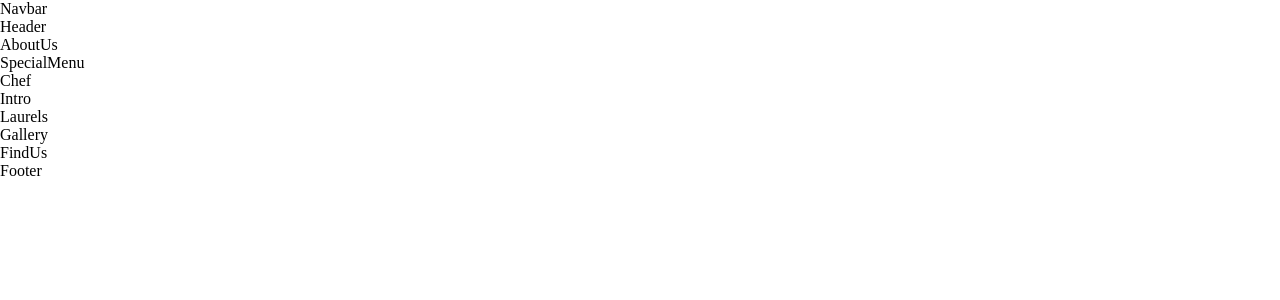
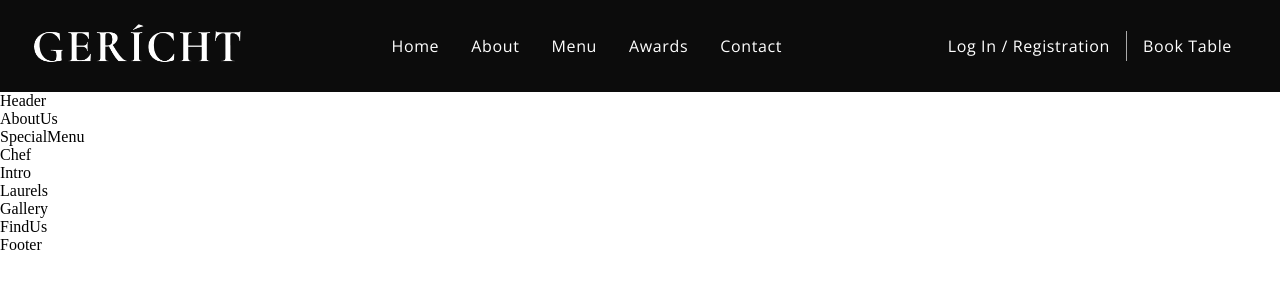
Before and after one commit to amarkmcconn/RestaurantReact, a React (Create React App) app: page / in a window 1280 px wide. Shown: the top 300 px of the page. Built offline with nearby package versions, Linux system fonts and the light colour scheme; a web font is replaced by a local one.

Commit message:
update project and setup navbar

```diff
--- a/src/components/Navbar/Navbar.css
+++ b/src/components/Navbar/Navbar.css
@@ -0,0 +1,131 @@
+.app__navbar {
+  width: 100%;
+  display: flex;
+  justify-content: space-between;
+  align-items: center;
+  background-color: var(--color-black);
+  padding: 1rem 2rem;
+}
+
+.app__navbar-logo{
+  display: flex;
+  justify-content: flex-start;
+  align-items: center;
+}
+
+.app__navbar-logo img{
+width: 150px;
+}
+
+.app__navbar-links{
+  flex: 1;
+  display: flex;
+  justify-content: center;
+  align-items: center;
+  list-style: none;
+}
+
+.app__navbar-links li{
+  margin: 0 1rem;
+  cursor: pointer;
+}
+
+.app__navbar-links li:hover{
+  color: var(--color-grey);
+}
+
+.app__navbar-login {
+  display: flex;
+  justify-content: flex-end;
+  align-items: center;
+}
+
+.app__navbar-login a {
+  margin: 0 1rem;
+  text-decoration: none;
+  transition: 0.5s ease;
+}
+
+.app__navbar-login a:hover {
+  border-bottom: 1px solid var(--color-golden);
+}
+
+.app__navbar-login div {
+  width: 1px;
+  height: 30px;
+  background-color: var(--color-grey);
+}
+
+.app__navbar-smallscreen {
+  display: none;
+}
+
+.app__navbar-smallscreen_overlay {
+  position: fixed;
+  top: 0;
+  left: 0;
+  width: 100%;
+  height: 100vh;
+  background: var(--color-black);
+  transition: 0.5s ease;
+  flex-direction: column;
+  z-index: 5;
+}
+
+.app__navbar-smallscreen_overlay .overlay__close {
+  font-size: 27px;
+  color: var(--color-golden);
+  cursor: pointer;
+  position: absolute;
+  top: 20px;
+  right: 20px;
+}
+
+.app__navbar-smallscreen_links {
+  list-style: none;
+}
+
+.app__navbar-smallscreen_links {
+  margin: 2rem;
+  cursor: pointer;
+  color: var(--color-golden);
+  font-size: 2rem;
+  text-align: center;
+  font-family: var(--font-base);
+}
+
+.app__navbar-smallscreen_links li:hover{
+  color: var(--color-white);
+}
+
+
+@media screen and (max-width: 2000px) {
+  .app__navbar-logo img {
+    width: 210px;
+  }
+}
+
+
+@media screen and (max-width: 1150px) {
+  .app__navbar-links {
+    display: none;
+  }
+
+  .app__navbar-smallscreen {
+    display: flex;
+  }
+}
+
+@media screen and (max-width: 650px) {
+  .app__navbar {
+    padding: 1rem;
+  }
+
+  .app__navbar-login {
+    display: none;
+  }
+
+  .app__navbar-logo img {
+    width: 110px;
+  }
+}
--- a/src/components/Navbar/Navbar.jsx
+++ b/src/components/Navbar/Navbar.jsx
@@ -1,11 +1,46 @@
+
 import React from 'react';
-
+import { GiHamburgerMenu } from 'react-icons/gi';
+import { MdOutlineRestaurantMenu } from 'react-icons/md';
+import images from '../../constants/images';
 import './Navbar.css';
 
-const Navbar = () => (
-  <div>
-    Navbar
-  </div>
-);
+const Navbar = () => {
+  const [toggleMenu, setToggleMenu] = React.useState(false);
+  return (
+    <nav className="app__navbar">
+      <div className="app__navbar-logo">
+        <img src={images.gericht} alt="app__logo" />
+      </div>
+      <ul className="app__navbar-links">
+        <li className="p__opensans"><a href="#home">Home</a></li>
+        <li className="p__opensans"><a href="#about">About</a></li>
+        <li className="p__opensans"><a href="#menu">Menu</a></li>
+        <li className="p__opensans"><a href="#awards">Awards</a></li>
+        <li className="p__opensans"><a href="#contact">Contact</a></li>
+      </ul>
+      <div className="app__navbar-login">
+        <a href="#login" className="p__opensans">Log In / Registration</a>
+        <div />
+        <a href="/" className="p__opensans">Book Table</a>
+      </div>
+      <div className="app__navbar-smallscreen">
+        <GiHamburgerMenu color="#fff" fontSize={27} onClick={() => setToggleMenu(true)} />
+        {toggleMenu && (
+          <div className="app__navbar-smallscreen_overlay flex__center slide-bottom">
+            <MdOutlineRestaurantMenu fontSize={27} className="overlay__close" onClick={() => setToggleMenu(false)} />
+            <ul className="app__navbar-smallscreen_links">
+              <li><a href="#home" onClick={() => setToggleMenu(false)}>Home</a></li>
+              <li><a href="#about" onClick={() => setToggleMenu(false)}>About</a></li>
+              <li><a href="#menu" onClick={() => setToggleMenu(false)}>Menu</a></li>
+              <li><a href="#awards" onClick={() => setToggleMenu(false)}>Awards</a></li>
+              <li><a href="#contact" onClick={() => setToggleMenu(false)}>Contact</a></li>
+            </ul>
+          </div>
+        )}
+      </div>
+    </nav>
+  );
+};
 
 export default Navbar;
```
